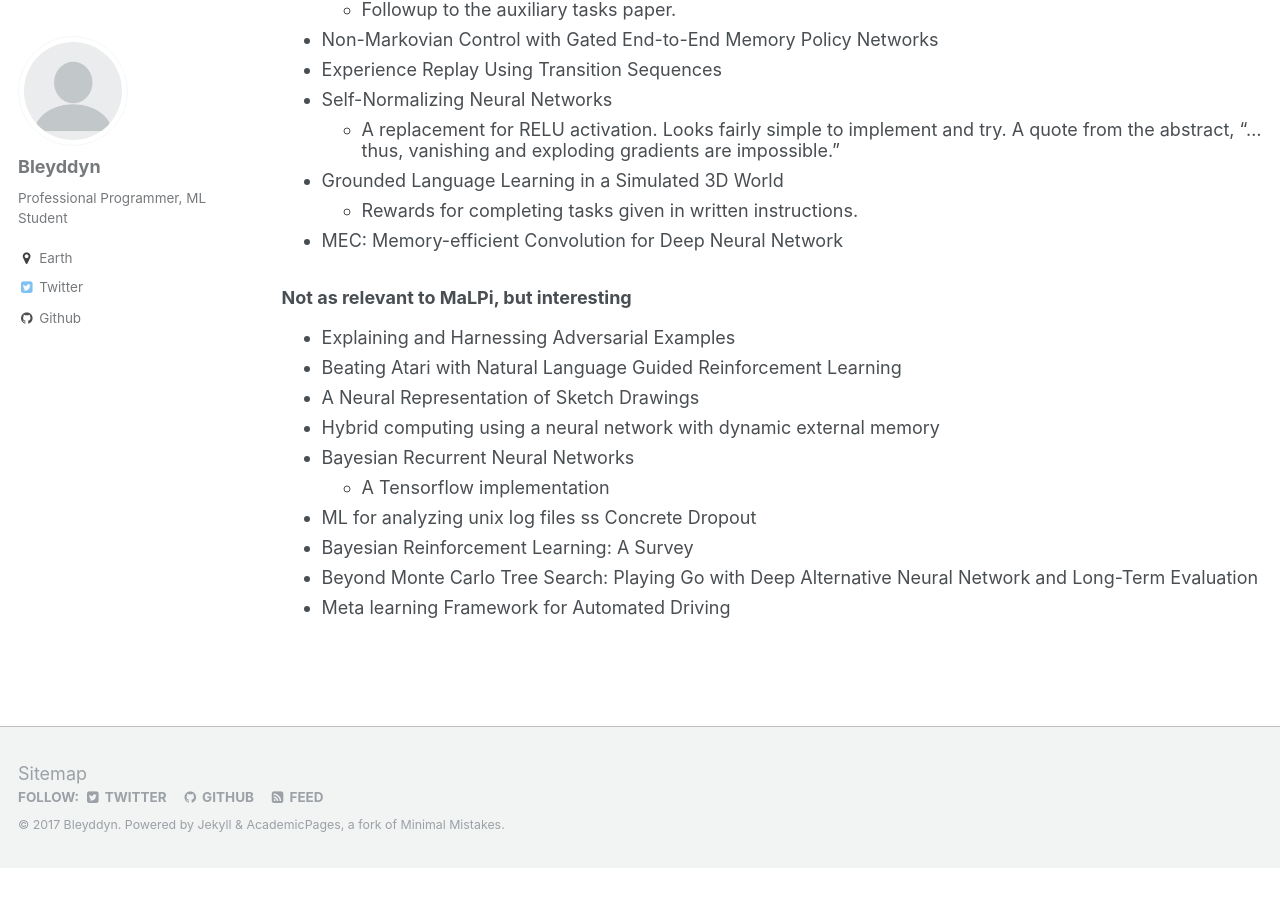
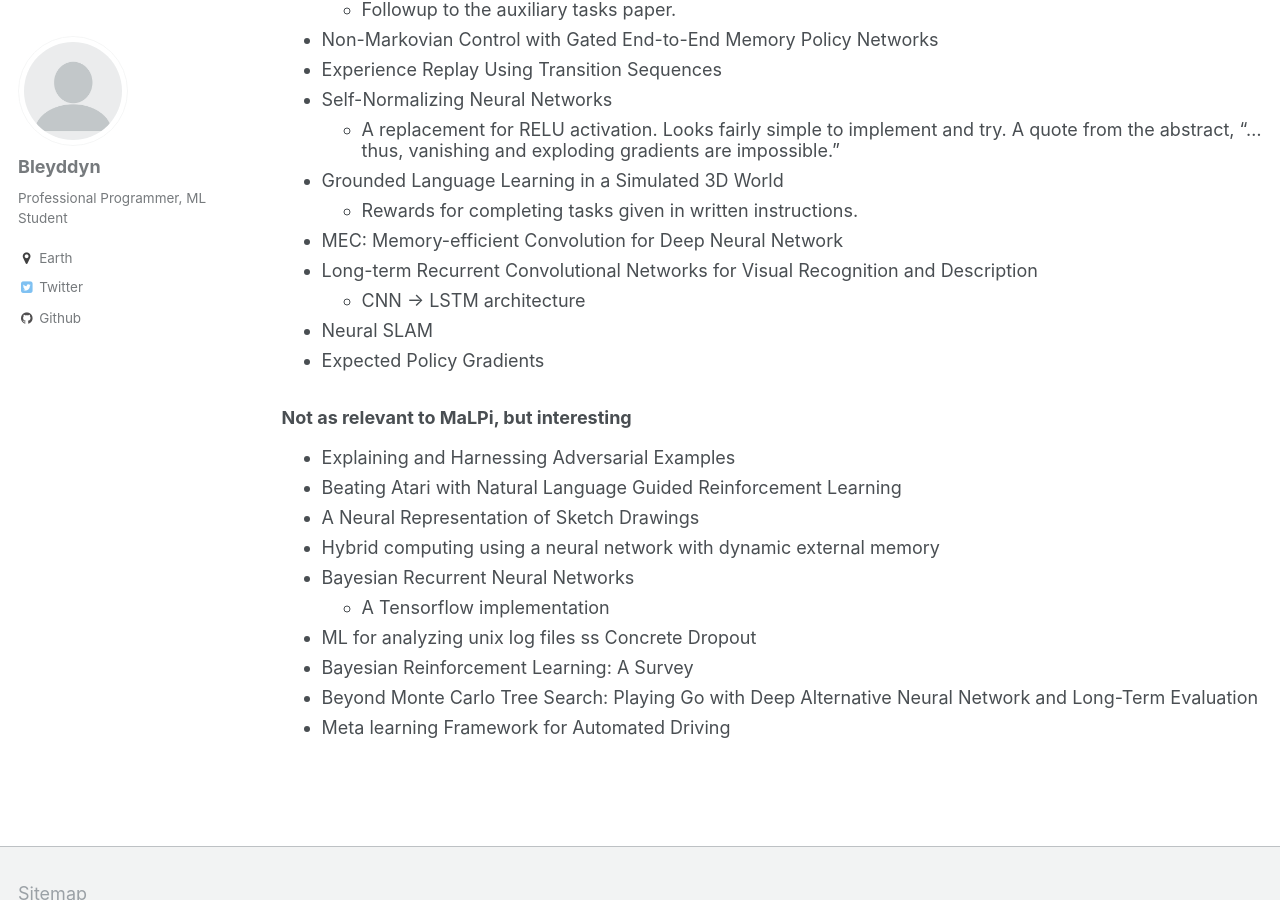
Before and after one commit to Bleyddyn/Bleyddyn.github.io, a Jekyll site: the page built from _pages/publications.md, in a window 1280 px wide and 900 px high, scrolled down 2797 px. Built offline with Jekyll 4.4.1, drawn with Linux system fonts in a browser that asks for light colours; before the commit the page ends 3665 px from its top, so only the background shows below that.

Commit message:
More papers.

```diff
--- a/_pages/publications.md
+++ b/_pages/publications.md
@@ -65,6 +65,10 @@ author_profile: true
 * [Grounded Language Learning in a Simulated 3D World](https://arxiv.org/abs/1706.06551)
   * Rewards for completing tasks given in written instructions.
 * [MEC: Memory-efficient Convolution for Deep Neural Network](https://arxiv.org/abs/1706.06873)
+* [Long-term Recurrent Convolutional Networks for Visual Recognition and Description](https://arxiv.org/abs/1411.4389)
+  * CNN -> LSTM architecture
+* [Neural SLAM](http://arxiv.org/abs/1706.09520v1)
+* [Expected Policy Gradients](https://arxiv.org/abs/1706.05374)
 
 ### Not as relevant to MaLPi, but interesting
 
```
Also changed, not shown: _pages/notes.md (+5 -0 lines), _publications/2017-04-12-reinforcement-learning-book.md (+2 -0 lines).
